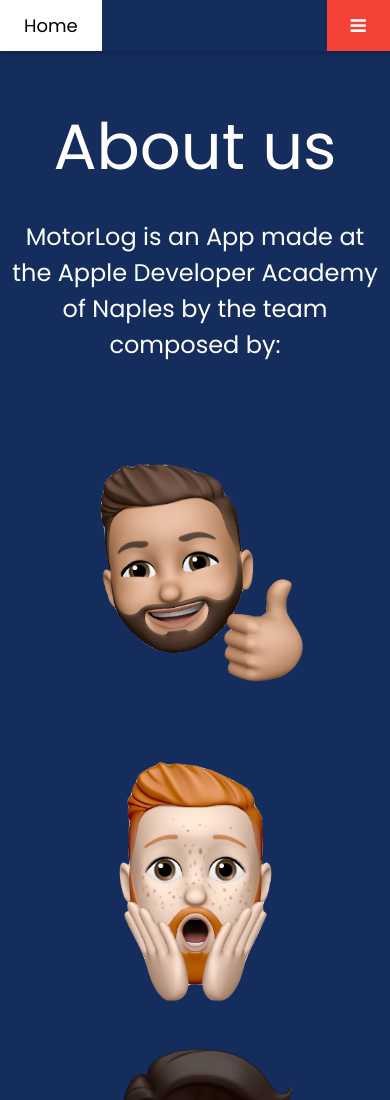
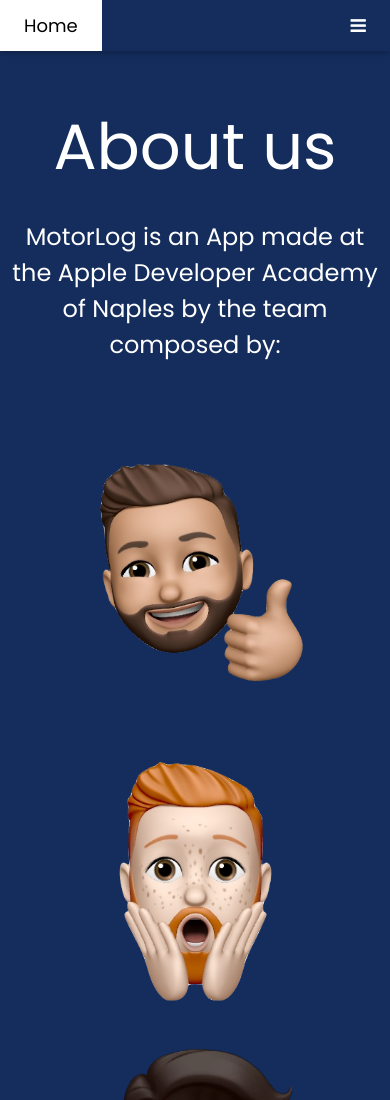
Before and after one commit to eddy10957/MotorLog-Site, a plain HTML site: page credits.html in a window 390 px wide. Shown: the top 1100 px of the page. Drawn offline with nearby package versions, Linux system fonts and the light colour scheme.

Commit message:
Fix Color

```diff
--- a/credits.html
+++ b/credits.html
@@ -23,7 +23,7 @@
 <!-- Navbar -->
 <div class="w3-top">
   <div class="w3-bar w3-card w3-left-align w3-large">
-    <a class="w3-bar-item w3-button w3-hide-medium w3-hide-large w3-right w3-padding-large w3-hover-white w3-large w3-red" href="javascript:void(0);" onclick="myFunction()" title="Toggle Navigation Menu"><i class="fa fa-bars"></i></a>
+    <a class="w3-bar-item w3-button w3-hide-medium w3-hide-large w3-right w3-padding-large w3-hover-white w3-large" href="javascript:void(0);" onclick="myFunction()" title="Toggle Navigation Menu"><i class="fa fa-bars"></i></a>
     <a href=".\index.html" class="w3-bar-item w3-button w3-padding-large w3-hover-white">Home</a>
     <a href=".\privacy.html" class="w3-bar-item w3-button w3-hide-small w3-padding-large w3-hover-white">Privacy</a>
     <a href=".\credits.html" class="w3-bar-item w3-button w3-hide-small w3-padding-large w3-white">Credits</a>
```
Also changed, not shown: index.html (+1 -1 lines), privacy.html (+1 -1 lines).
